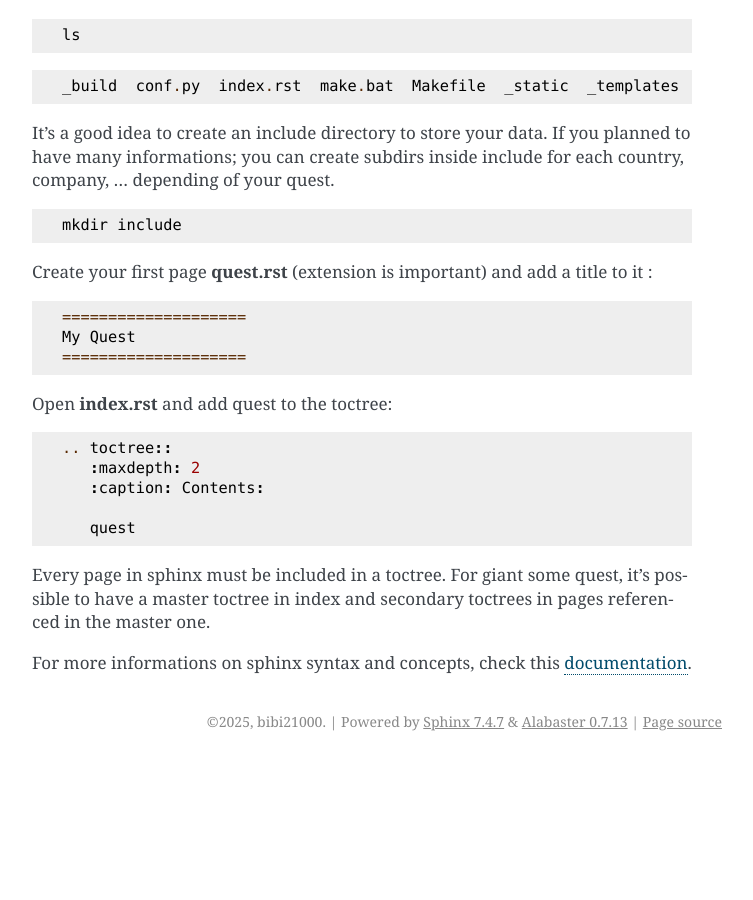
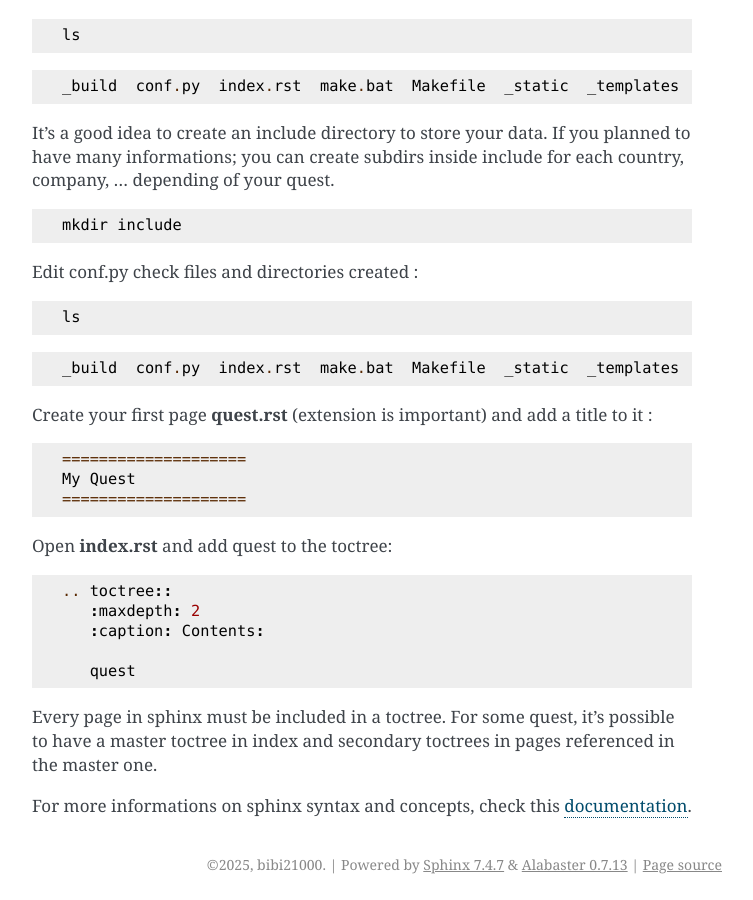
Before and after one commit to bibi21000/sphinxcontrib-osint, a Sphinx documentation site: the page built from docs/install.rst, in a window 1280 px wide and 900 px high, scrolled down 1283 px. Shown: the whole window, without its empty margins (388-1141 px from the left). Built offline with Sphinx 7.4.7, drawn with Linux system fonts in a browser that asks for light colours; before the commit the page ends 2044 px from its top, so only the background shows below that.

Commit message:
Update doc

```diff
--- a/docs/install.rst
+++ b/docs/install.rst
@@ -91,6 +91,17 @@ for each country, company, ... depending of your quest.
 
     mkdir include
 
+Edit conf.py check files and directories created :
+
+.. code::
+
+    ls
+
+.. code::
+
+    _build  conf.py  index.rst  make.bat  Makefile  _static  _templates
+
+
 Create your first page **quest.rst** (extension is important) and add a title to it :
 
 .. code::
@@ -109,7 +120,7 @@ Open **index.rst** and add quest to the toctree:
 
        quest
 
-Every page in sphinx must be included in a toctree. For giant some quest,
+Every page in sphinx must be included in a toctree. For some quest,
 it's possible to have a master toctree in index and secondary toctrees in
 pages referenced in the master one.
 
```
Also changed, not shown: docs/plugins.rst (+10 -9 lines).
